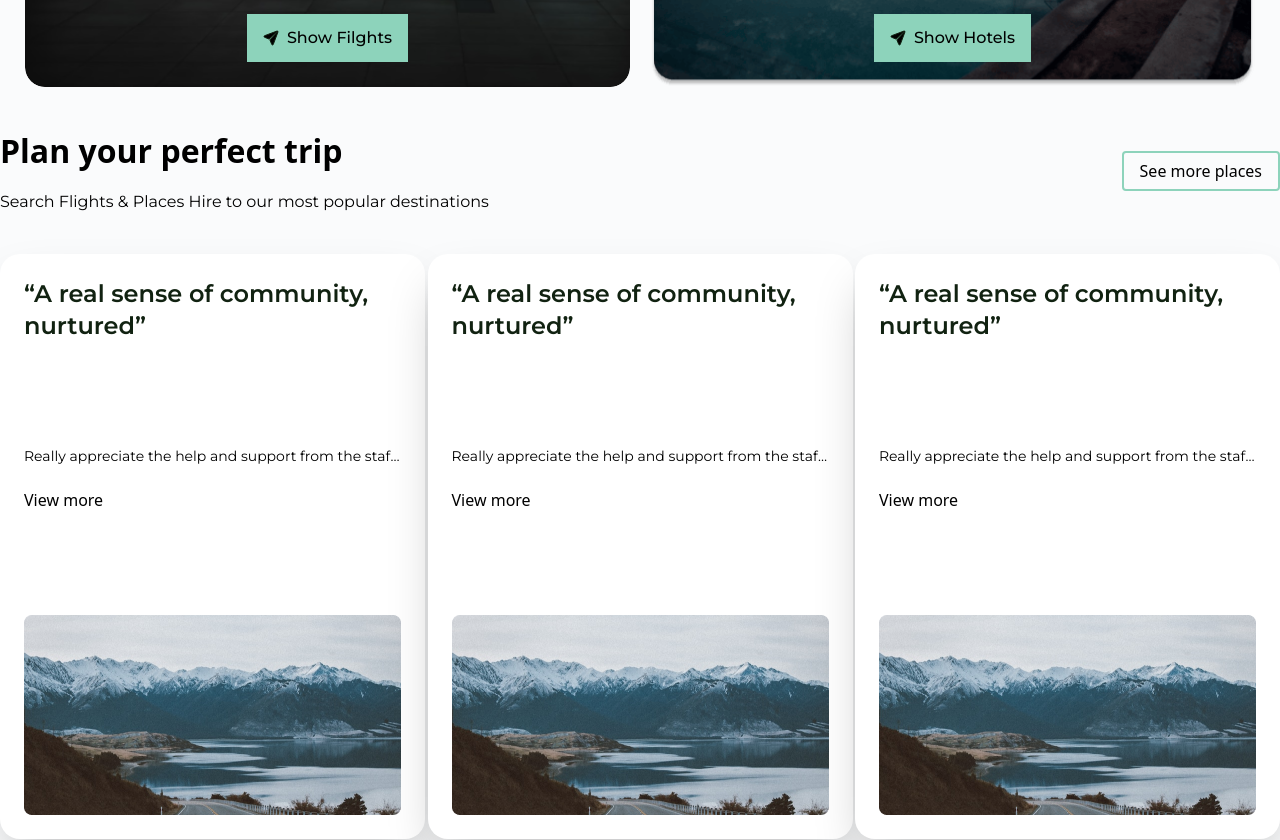
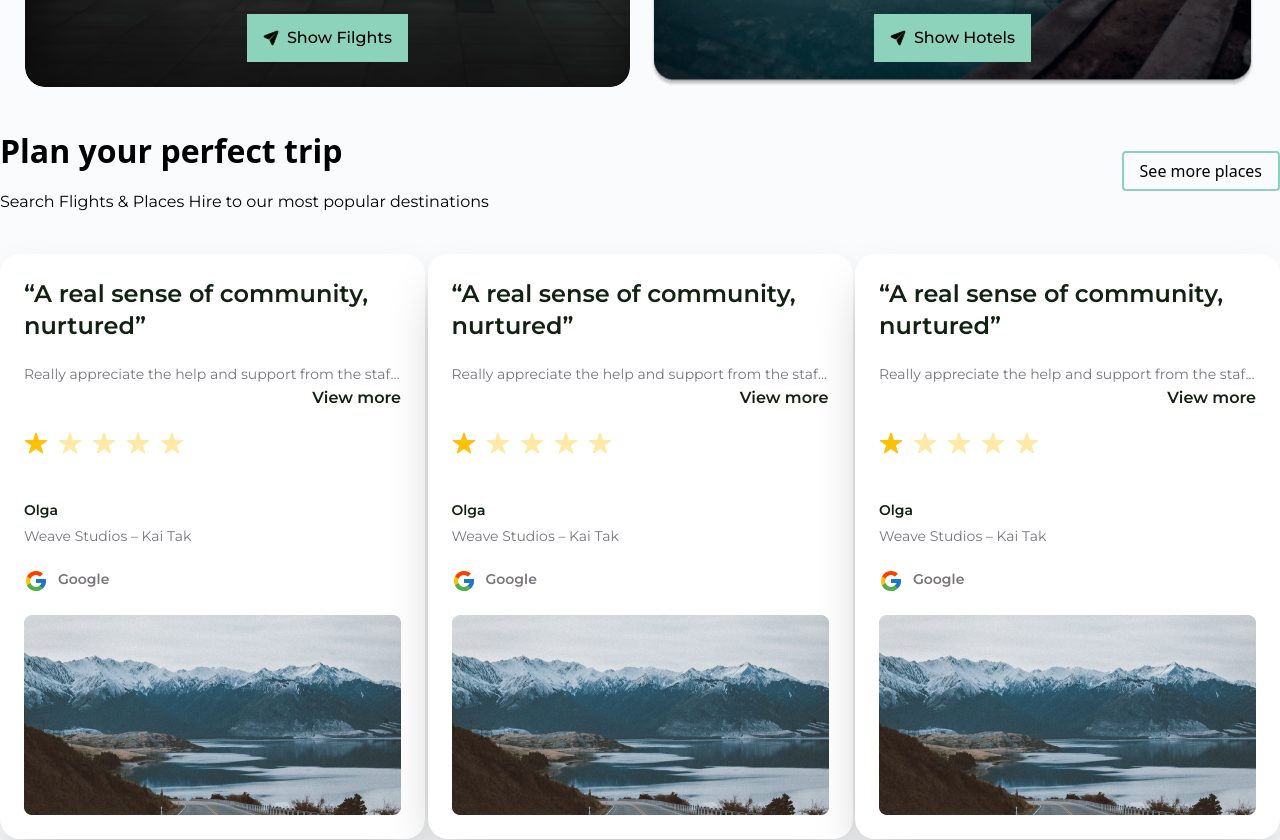
Before and after one commit to HuziukOleksandr/Gologe-Travel, a Vue app in the folder vue-gologe/: page / in a window 1280 px wide. Shown: the part 1960-2800 px from the top of the page. Built offline with nearby package versions, Linux system fonts and the light colour scheme.

Commit message:
Finished the layout of the Landing page. the next step is to connect the functionality and create a pseudo database

```diff
--- /dev/null
+++ b/vue-gologe/public/Review.json
@@ -0,0 +1,3 @@
+{
+	"Reviews"
+}
--- a/vue-gologe/src/components/Landing/RaviewCard.vue
+++ b/vue-gologe/src/components/Landing/RaviewCard.vue
@@ -6,13 +6,13 @@
 		<h1
 			class="font-serrat font-bold text-2xl text-green"
 		>
-			“A real sense of community, nurtured”
+		“A real sense of community, nurtured”
 		</h1>
 		<div
-			class=""
+			class="flex flex-col"
 		>
 			<p
-				class="h-[42px] font-serrat fonr-regular text-sm text-gray
+				class="h-[22px] font-serrat fonr-regular text-sm text-grey
 				truncate ..."
 			>
 			Really appreciate the help and support from the staff during
@@ -21,16 +21,69 @@
 			when needed.
 			</p>
 			<button
-			class="self-end"
+				class="font-serrat font-bold text-base text-green flex self-end"
 			>
-				View more
+				{{ $t("Landing.Review.more")}}
 			</button>
 		</div>
-		<img src="../../assets/images/Olga.png" alt="">
+
+		<div
+			class="w-[100%] h-[45px] flex gap-[10px]"
+		>
+			<div
+				v-for="index in rates"
+			>
+				<img
+					src="../../assets/images/star.svg"
+					alt="star"
+				>
+			</div>
+
+			<div
+				v-for="index in (5-rates)"
+				class=""
+			>
+				<img
+					src="../../assets/images/star.svg"
+					alt="star"
+					class="opacity-35"
+				>
+			</div>
+		</div>
+
+		<div
+			class="flex flex-col gap-[5px]"
+		>
+			<h1
+				class="font-serrat font-bold text-[14px] text-green"
+			>
+				Olga
+			</h1>
+			<p
+				class="font-serrat text-[14px] text-grey"
+			>
+				Weave Studios – Kai Tak
+			</p>
+		</div>
+
+		<div
+			class="flex gap-[10px]"
+		>
+			<img src="../../assets/images/google.svg" alt="google">
+			<p
+				class="font-serrat font-bold text-[14px] text-grey"
+			>
+			Google
+			</p>
+		</div>
+
+		<img src="../../assets/images/Olga.png" alt="Olga">
 	</div>
 </template>
 
 <script setup lang="ts">
+import { ref } from 'vue'
+const rates = ref<number>(1)
 
 </script>
 
--- a/vue-gologe/src/view/Landing.vue
+++ b/vue-gologe/src/view/Landing.vue
@@ -3,20 +3,20 @@
 		class="max-w-[1440px] w-[100%] m-auto my-[30px]"
 	>
 		<Header
-			class="max-w-[1380px] w-[100%] x-99 relative"
+			class="max-w-[1380px] w-[100%]  relative z-[99]"
 		/>
 		<Preview
 			class="mt-[-100px] w-[100%] h-auto z-[0] mx-auto  relative"
 		/>
 		<QuickSearch
-			class="relative mx-auto top-[-100px]  x-99"
+			class="mx-auto top-[-100px] relative z-[99]"
 		/>
 		<Trips
-			class="relative mx-auto x-99"
+			class=" mx-auto relative z-[99]"
 
 		/>
 		<Review
-			class="relative mx-auto x-99"
+			class="mx-auto relative z-[99]"
 		/>
 	</div>
 
```
Also changed, not shown: vue-gologe/src/assets/images/google.svg (added), vue-gologe/src/assets/images/star.svg (added).
